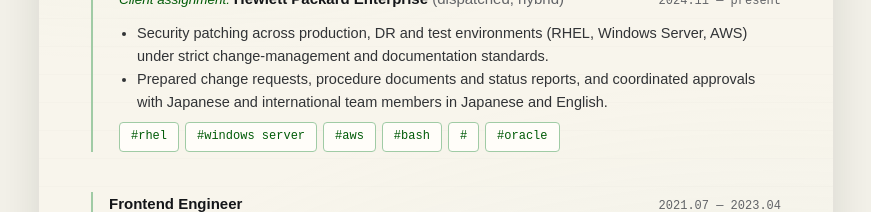
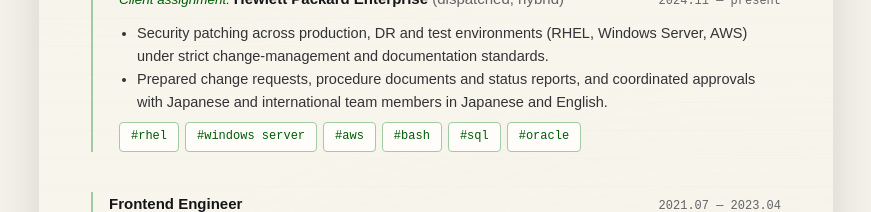
Before and after one commit to GrayMurakami/website-resume, a Nuxt app: page / in a window 1280 px wide. Shown: the part 1420-1632 px from the top of the page, without its empty margins (204-1075 px from the left). Built offline with nearby package versions, Linux system fonts and the light colour scheme.

Commit message:
test27_01.1

```diff
--- a/app/components/resume/ResumeExperience.vue
+++ b/app/components/resume/ResumeExperience.vue
@@ -108,7 +108,7 @@
           #bash
         </span>
         <span class="tag">
-          #
+          #sql
         </span>
         <span class="tag">
           #oracle
```
